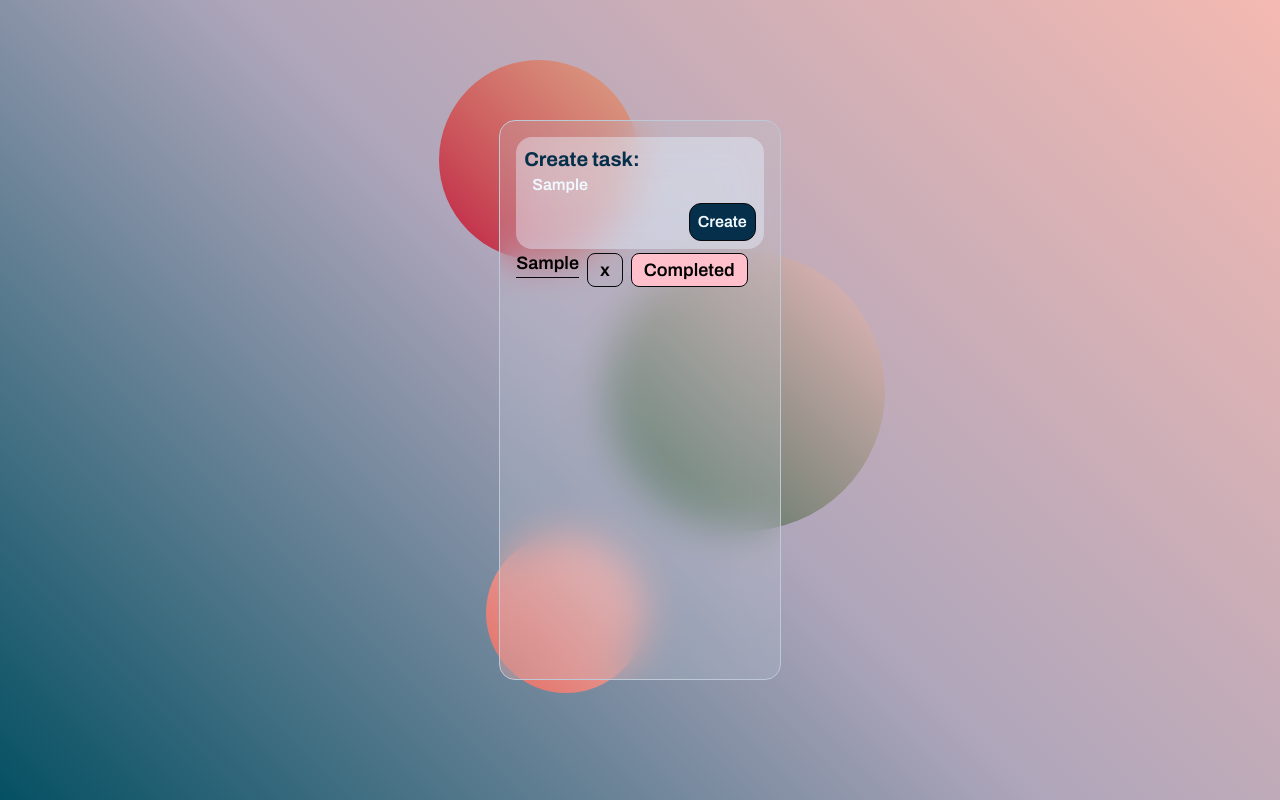
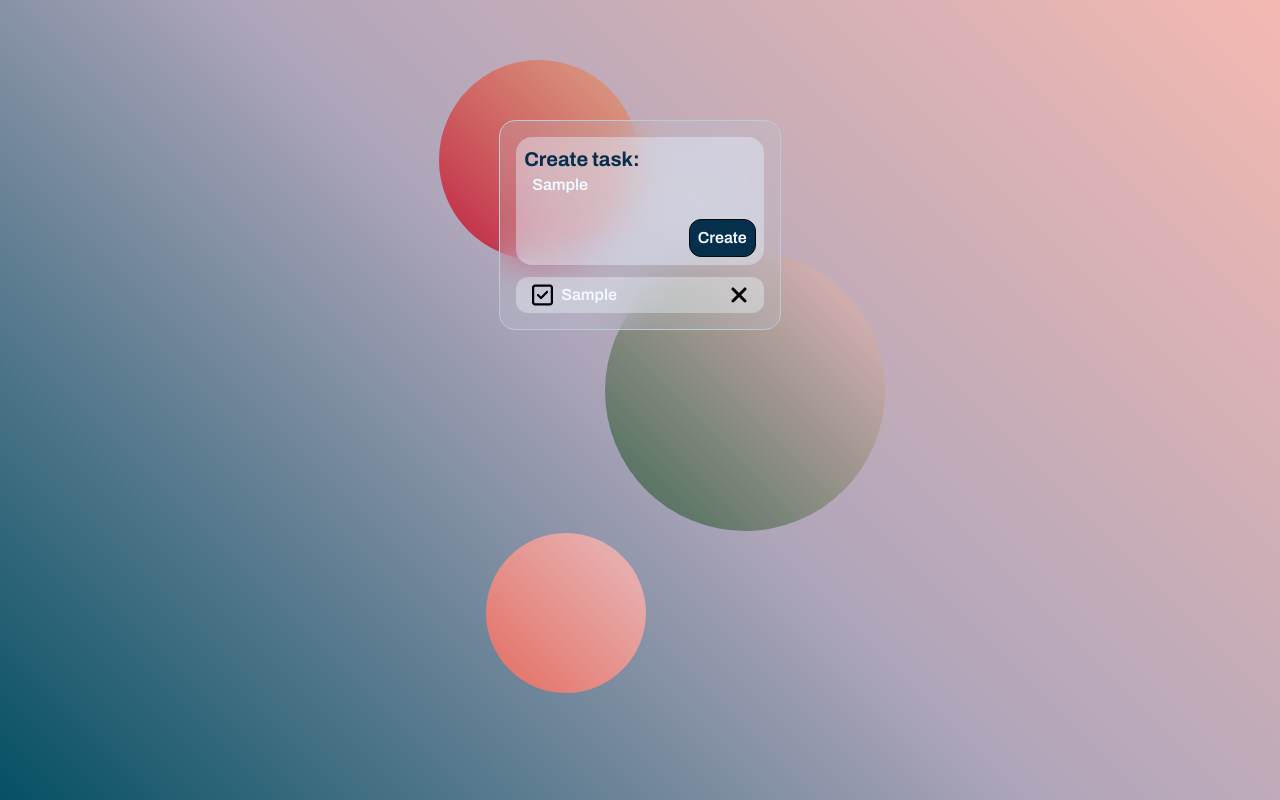
Before and after one commit to Nikkihosseini/ToDo-react-, a React (Vite) app: page / in a window 1280 px wide. Both pictures are taken after typing "Sample" into the empty fields and a click on the button "Create". Built offline with nearby package versions, Linux system fonts and the light colour scheme.

Commit message:
add style 4

```diff
--- a/package.json
+++ b/package.json
@@ -10,6 +10,10 @@
     "preview": "vite preview"
   },
   "dependencies": {
+    "@fortawesome/fontawesome-svg-core": "^6.7.2",
+    "@fortawesome/free-regular-svg-icons": "^6.7.2",
+    "@fortawesome/free-solid-svg-icons": "^6.7.2",
+    "@fortawesome/react-fontawesome": "^0.2.2",
     "@tailwindcss/vite": "^4.0.9",
     "react": "^19.0.0",
     "react-dom": "^19.0.0",
--- a/src/ToDo/ToDo.jsx
+++ b/src/ToDo/ToDo.jsx
@@ -1,11 +1,13 @@
-
+import { FontAwesomeIcon } from '@fortawesome/react-fontawesome'
+import { faXmark } from '@fortawesome/free-solid-svg-icons'
+import { faSquareCheck } from '@fortawesome/free-regular-svg-icons'
 
 export default function ToDo(props){
     return(
-        <div className="flex items-center gap-x-2">
-            <h2 className="font-Archivo-semiBold text-lg border-b border-zinc-950 mb-3">{props.toDo.toDoName}</h2>
-            <button onClick={() => props.deleteToDo(props.toDo.id)} className="font-semibold text-lg rounded-lg border border-zinc-950 px-3 py-0.5 cursor-pointer">x</button>
-            <button style={{backgroundColor : props.toDo.isCompleted ? 'limegreen' : 'pink'}} onClick={() => props.completedToDo(props.toDo.id)} className="font-semibold text-lg rounded-lg border border-zinc-950 px-3 py-0.5 cursor-pointer">Completed</button>
-        </div>
+        <li style={{backgroundColor : props.toDo.isCompleted ? 'limegreen' : '#effcff59'}} className="flex items-start justify-between rounded-xl overflow-x-hidden px-4 py-1.5 w-full mt-3">
+            <FontAwesomeIcon className='cursor-pointer fa-xl mr-2' onClick={() => props.completedToDo(props.toDo.id)} icon={faSquareCheck} />
+            <h2 className="font-Archivo-semiBold text-sky-50 w-53 overflow-hidden break-all">{props.toDo.toDoName}</h2>
+            <FontAwesomeIcon className='cursor-pointer fa-xl' onClick={() => props.deleteToDo(props.toDo.id)} icon={faXmark} />
+        </li>
     )
 }
--- a/src/ToDo/ToDoApp.jsx
+++ b/src/ToDo/ToDoApp.jsx
@@ -35,26 +35,25 @@ export default function ToDoApp(){
 
     return(
         <>
-            <div className="flex items-center justify-center relative h-[70vh] w-[22vw] z-40">
+        <div className="relative h-[70vh] w-[22vw]">
             <span className="absolute top-[-60px] left-[-60px] block rounded-full size-50 bg-linear-45 from-pink-80 to-orange-60 -z-10"></span>
             <span className="absolute bottom-[149px] right-[-104px] block rounded-full size-70 bg-linear-45 from-green-60 to-purple-40 -z-10"></span>
             <span className="absolute bottom-[-13px] left-[-13px] block rounded-full size-40 bg-linear-45 from-pink-90 to-pink-40 -z-10"></span>
-                <div className=" bg-alpha-50 border border-blue-20 backdrop-blur-[20px] h-full w-[22vw] rounded-2xl overflow-hidden p-4">
-                        <form className="relarive flex flex-col text-left gap-x-2 h-[7rem] w-full bg-alpha-60 backdrop-blur-[20px] rounded-2xl overflow-hidden p-2">
+            <div className="flex flex-col items-center justify-start relative max-h-[70vh] w-[22vw] z-40 bg-alpha-50 border border-blue-20 backdrop-blur-[20px] rounded-2xl p-4 scroll-y overflow-y-scroll">
+                <form className="relarive flex flex-col text-left gap-x-2 min-h-[8rem] w-full bg-alpha-60 backdrop-blur-[20px] rounded-2xl p-2">
                     <h1 className="font-Archivo-bold text-xl text-sky-950">Create task:</h1>
                     <textarea onChange={inputValueHandler} className="text-start bloke w-[220px] h-[72px] outline-none text-sky-50 pb-1.5 px-2 overflow-y-scroll resize-none" type="text" placeholder="New task..."/>
                     <button type="button" onClick={addToDo} className="text-sky-50 bg-sky-950 absolute rounded-xl border border-zinc-950 px-2 py-1.5 cursor-pointer bottom-[8px] right-[8px]">Create</button>
                 </form>
-                        <div>
+                <ul className="flex flex-col w-full">
                     {toDoList.map((toDo)=>{
                         return (
-                                    <ToDo key={toDo.id} toDo={toDo
-                                    }
+                            <ToDo key={toDo.id} toDo={toDo}
                                 completedToDo={completedToDo}
                                 deleteToDo={deleteToDo}/>
                         )
                         })}
-                        </div>
+                </ul>
             </div>
         </div>
         </>
--- a/src/index.css
+++ b/src/index.css
@@ -36,6 +36,7 @@
         align-items: center;
         justify-content: center;
         height: 100vh;
+        margin: auto 0;
         background: linear-gradient(45deg, #055063 , #afa6bb , #f4b9b1);
         background-size: cover;
         background-position: center;
@@ -49,3 +50,7 @@
     }
 
 }
+
+.scroll-y{
+    scrollbar-width: none;
+}
```
Also changed, not shown: 1 other file (tests, documents, lock files or other folders). Lines whose indentation alone changed are shown as unchanged.
